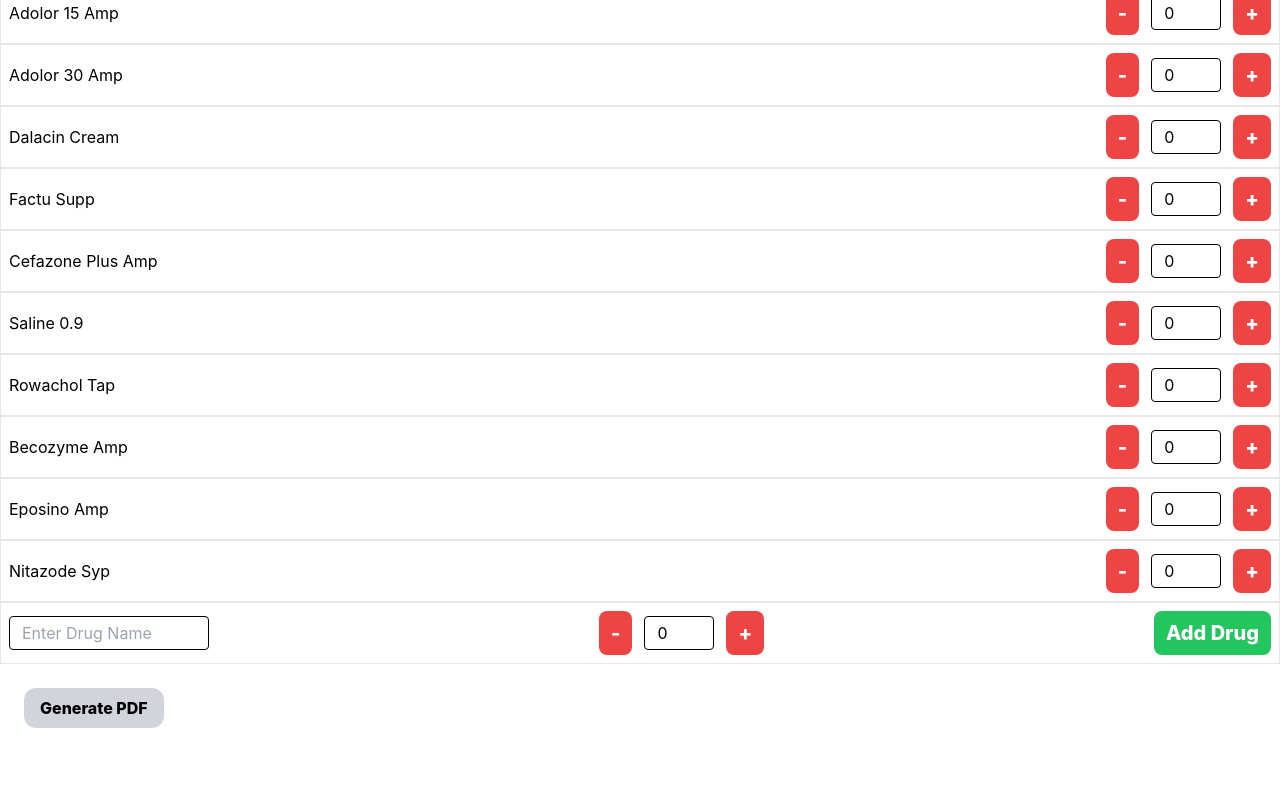
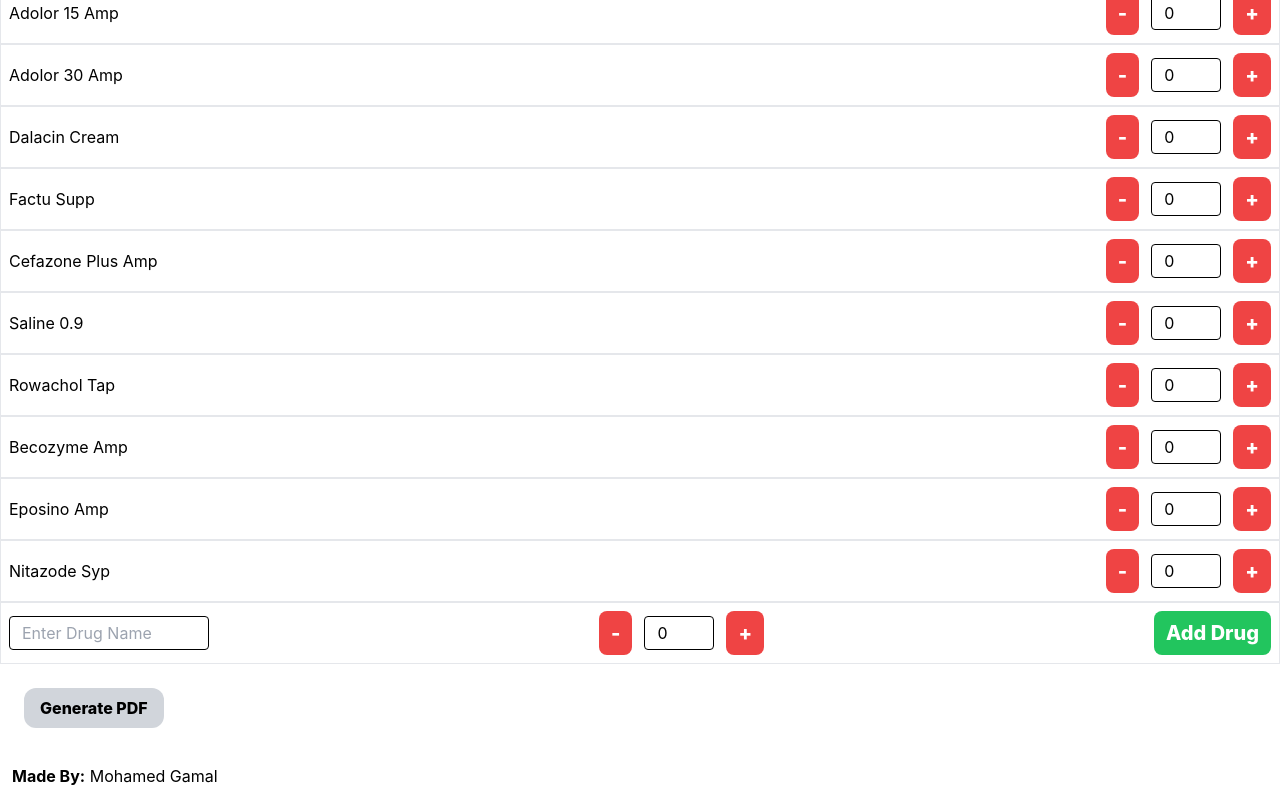
Before and after one commit to medoogamal/myPharmacy, a Vue app: page / in a window 1280 px wide. Shown: the part 9150-9950 px from the top of the page. Before the commit the page ends 9902 px from the top, so only its background shows below. Built offline with nearby package versions, Linux system fonts and the light colour scheme.

Commit message:
Update App.vue

```diff
--- a/src/App.vue
+++ b/src/App.vue
@@ -112,6 +112,7 @@
     >
       Generate PDF
     </button>
+    <h1 class="p-3"><b>Made By:</b> Mohamed Gamal</h1>
   </div>
 </template>
 
```
